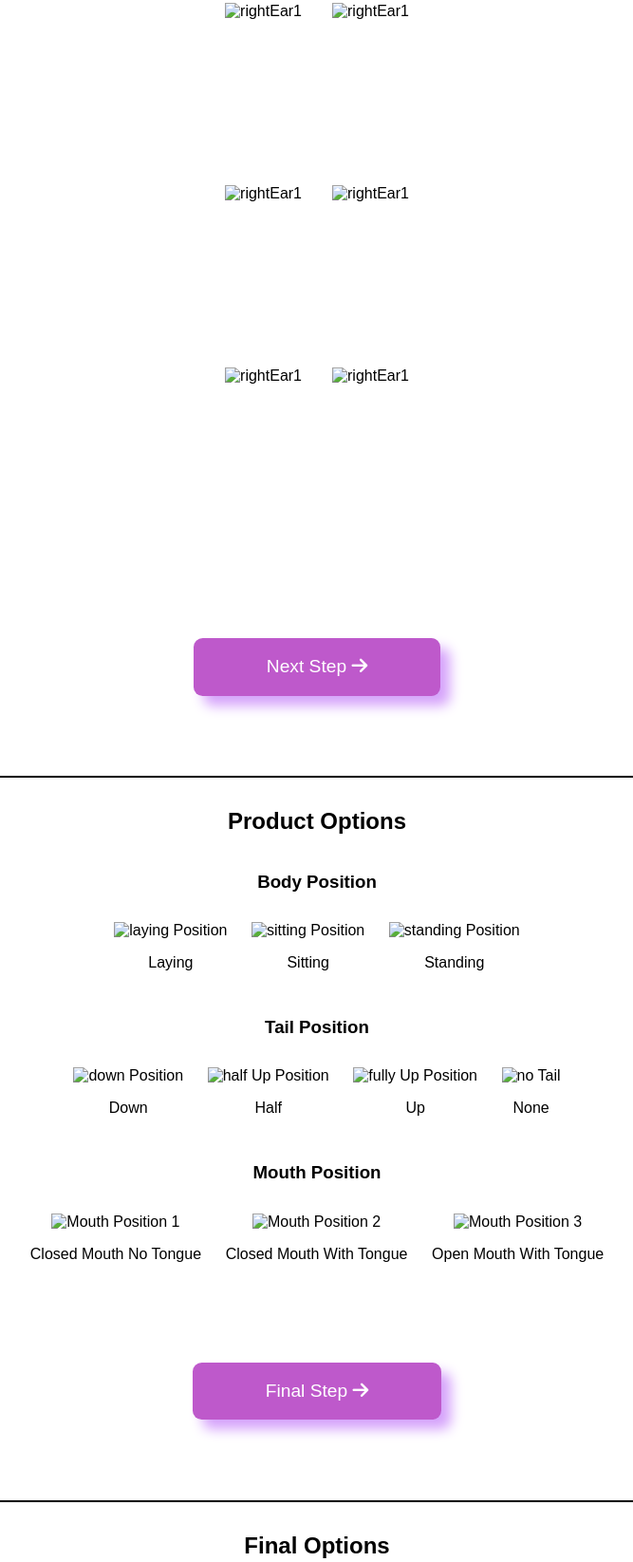
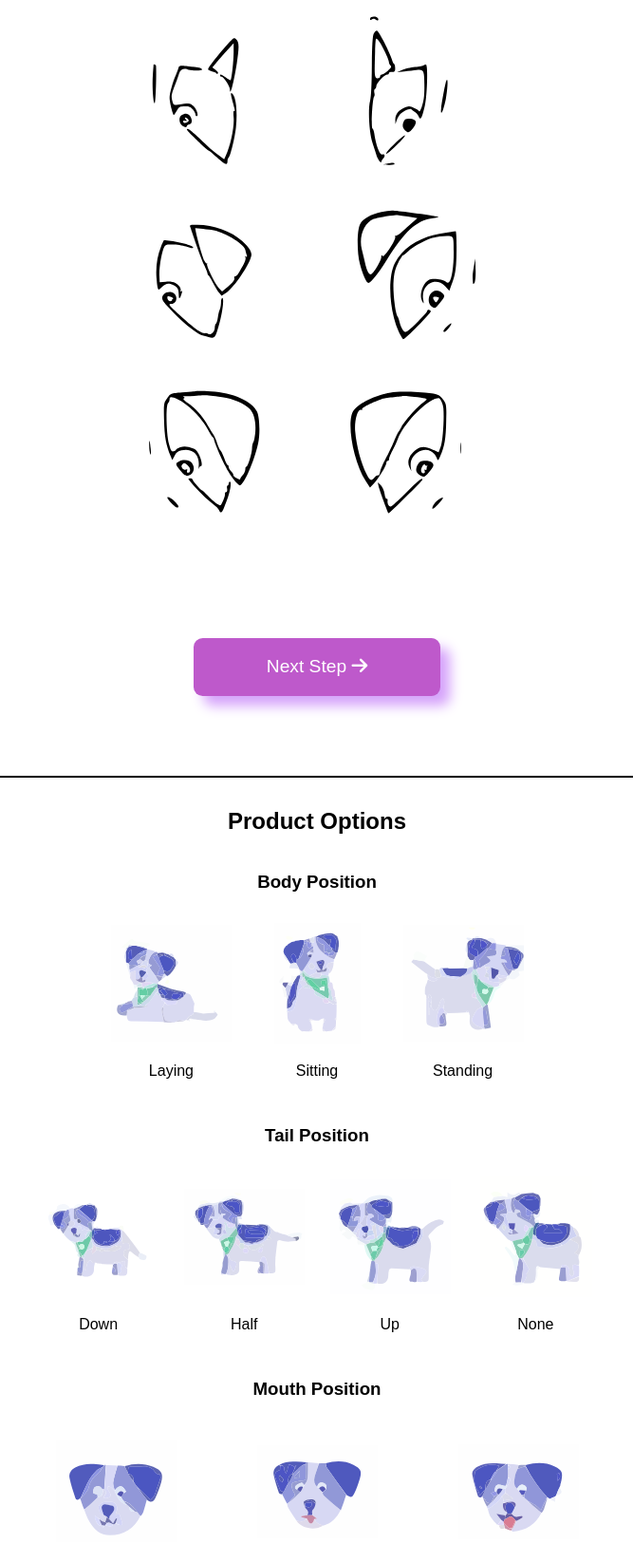
Before and after one commit to Hasan-1993/OGTask, a plain HTML site: page index.html in a window 1280 px wide. Shown: the part 5269-6914 px from the top of the page at 95% size, without its empty margins (306-973 px from the left). Drawn offline with Linux system fonts and the light colour scheme; the site is published under a folder, as on GitHub Pages, so addresses that start at the root find nothing; a script that the page names is missing.

Commit message:
Update index.html
Updating all images

```diff
--- a/index.html
+++ b/index.html
@@ -256,15 +256,15 @@
             <div class="earDiv">
                 <div class="smEarDiv">
                     <p>Right</p>
-                    <image src="/images/right1.svg" alt="rightEar1" />
-                    <image src="/images/right2.svg" alt="rightEar1" />
-                    <image src="/images/right3.svg" alt="rightEar1" />
+                    <image src="images/right1.svg" alt="rightEar1" />
+                    <image src="images/right2.svg" alt="rightEar1" />
+                    <image src="images/right3.svg" alt="rightEar1" />
                 </div>
                 <div class="smEarDiv">
                     <p>Left</p>
-                    <image src="/images/left1.svg" alt="rightEar1" />
-                    <image src="/images/left2.svg" alt="rightEar1" />
-                    <image src="/images/left3.svg" alt="rightEar1" />
+                    <image src="images/left1.svg" alt="rightEar1" />
+                    <image src="images/left2.svg" alt="rightEar1" />
+                    <image src="images/left3.svg" alt="rightEar1" />
                 </div>
             </div>
             <button class='btnSec1' type="button">Next Step <i class="fa-solid fa-arrow-right"></i></button>
@@ -278,15 +278,15 @@
                 <h3>Body Position</h3>
                 <div class="positions">
                     <div>
-                        <image src="/images/bpos_laying.svg" alt="laying Position" />
+                        <image src="images/bpos_laying.svg" alt="laying Position" />
                         <p>Laying</p>
                     </div>
                     <div>
-                        <image src="/images/bpos_sitting.svg" alt="sitting Position" />
+                        <image src="images/bpos_sitting.svg" alt="sitting Position" />
                         <p>Sitting</p>
                     </div>
                     <div>
-                        <image src="/images/bpos_standing.svg" alt="standing Position" />
+                        <image src="images/bpos_standing.svg" alt="standing Position" />
                         <p>Standing</p>
                     </div>
                 </div>
@@ -295,19 +295,19 @@
                 <h3>Tail Position</h3>
                 <div class="positions">
                     <div>
-                        <image src="/images/tpos_down.svg" alt="down Position" />
+                        <image src="images/tpos_down.svg" alt="down Position" />
                         <p>Down</p>
                     </div>
                     <div>
-                        <image src="/images/tpos_half.svg" alt="half Up Position" />
+                        <image src="images/tpos_half.svg" alt="half Up Position" />
                         <p>Half</p>
                     </div>
                     <div>
-                        <image src="/images/tpos_up.svg" alt="fully Up Position" />
+                        <image src="images/tpos_up.svg" alt="fully Up Position" />
                         <p>Up</p>
                     </div>
                     <div>
-                        <image src="/images/tpos_none.svg" alt="no Tail" />
+                        <image src="images/tpos_none.svg" alt="no Tail" />
                         <p>None</p>
                     </div>
                 </div>
@@ -316,15 +316,15 @@
                 <h3>Mouth Position</h3>
                 <div class="positions">
                     <div>
-                        <image src="/images/mpos_cmnt.svg" alt="Mouth Position 1" />
+                        <image src="images/mpos_cmnt.svg" alt="Mouth Position 1" />
                         <p>Closed Mouth No Tongue</p>
                     </div>
                     <div>
-                        <image src="/images/mpos_cmwt.svg" alt="Mouth Position 2" />
+                        <image src="images/mpos_cmwt.svg" alt="Mouth Position 2" />
                         <p>Closed Mouth With Tongue</p>
                     </div>
                     <div>
-                        <image src="/images/mpos_omwt.svg" alt="Mouth Position 3" />
+                        <image src="images/mpos_omwt.svg" alt="Mouth Position 3" />
                         <p>Open Mouth With Tongue</p>
                     </div>
                 </div>
@@ -393,7 +393,7 @@
     </section>
     <footer>
         <div class="footer">
-            <div><img src="/images/footer_img.avif" alt="footer logo"></div>
+            <div><img src="images/footer_img.avif" alt="footer logo"></div>
             <div class="footerGroup">
                 <h3>Top Selling Products</h3>
                 <div class="menuBtn2" onclick="toggleFooter()">
```
